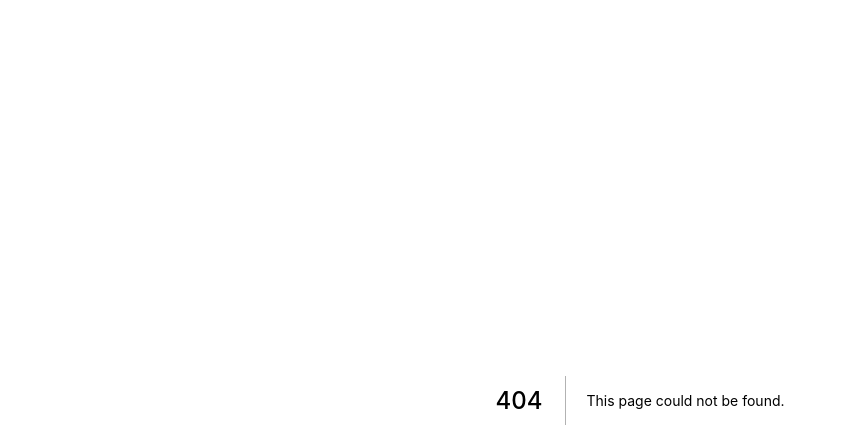
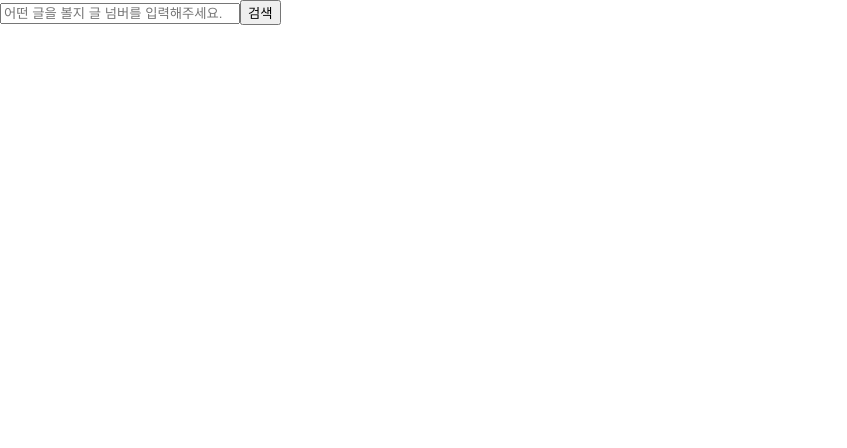
Before and after one commit to jaekwangLee/next-mvvm, a Next.js app: page /post in a window 1280 px wide. Before the commit this address had no page. Shown: the top 448 px of the page, without its empty margins (0-847 px from the left). Built offline with nearby package versions, Linux system fonts and the light colour scheme.

Commit message:
update: MVVM architecture by post

```diff
--- /dev/null
+++ b/components/post/PostItem.tsx
@@ -0,0 +1,8 @@
+import React from 'react';
+
+export const PostItem = ({ title, body, index }: { title: string; body: string; index: number }) => (
+    <div>
+        <h3>{ index }. { title }</h3>
+        <h4>{ body }</h4>
+    </div>
+)
--- /dev/null
+++ b/components/post/PostSearch.tsx
@@ -0,0 +1,8 @@
+import React from 'react';
+
+export const PostSearchBar = ({ index, indexHandler, onSearch }: { index: string; indexHandler: (e: React.ChangeEvent<HTMLInputElement>) => void; onSearch: () => void; }) => (
+    <div>
+        <input placeholder='어떤 글을 볼지 글 넘버를 입력해주세요.' value={index} onChange={indexHandler} onSubmit={onSearch} style={{ width: '240px' }} />
+        <button onClick={onSearch}>검색</button>
+    </div>
+)
--- /dev/null
+++ b/components/post/PostViewController.tsx
@@ -0,0 +1,37 @@
+import React, { useCallback, useState } from 'react';
+import { Post } from '../../model/postModel';
+import { PostItem } from './PostItem';
+import { PostSearchBar } from './PostSearch';
+import { PostViewModel } from './postVIewModel';
+
+export const PostViewController = ({ postModel }: { postModel: PostViewModel }) => {
+    const [post, setPost] = useState<Post>();
+    const [postIndex, setPostIndex] = useState('');
+
+    const postIndexHandler = (event: React.ChangeEvent<HTMLInputElement>) => {
+        const value = event.target.value;
+        if (isNaN(Number(value))) {
+            return null;
+        }
+
+        setPostIndex(value);
+    }
+
+    const handleViewPost = useCallback(async () => {
+        const nextPost = await postModel.getOne(Number(postIndex));
+        if (nextPost && nextPost.status === 200) {
+            setPost(nextPost.data);
+        }
+    }, [postModel, postIndex]);
+
+    return (
+        <>
+            <PostSearchBar index={postIndex} indexHandler={postIndexHandler} onSearch={handleViewPost} />
+            {!!post && <PostItem
+                index={post.id}
+                title={post.title}
+                body={post.body}
+            />}
+        </>
+    )
+}
--- /dev/null
+++ b/components/post/PostViewModel.ts
@@ -0,0 +1,18 @@
+import React from 'react';
+import { PostModel } from '../../model/postModel';
+
+export class PostViewModel {
+    private post: PostModel;
+
+    constructor(postModel: PostModel) {
+        this.post = postModel;
+    }
+
+    getPosts() {
+        return this.post.getPosts();
+    }
+
+    getOne(postNumber: number) {
+        return this.post.getPost(postNumber)
+    }
+}
--- /dev/null
+++ b/model/postModel.ts
@@ -0,0 +1,30 @@
+import axios from 'axios';
+
+export interface Post {
+    id: number;
+    userId: number;
+    title: string;
+    body: string;
+}
+
+export class PostModel {
+    async getPosts() {
+        try {
+            const posts = await axios.get('https://jsonplaceholder.typicode.com/posts');
+            return posts;
+        } catch(error) {
+            console.log('get post list error: ', error)
+            throw error;
+        }
+    }
+
+    async getPost(postNumber: number) {
+        try {
+            const post = await axios.get(`https://jsonplaceholder.typicode.com/posts/${ postNumber }`);
+            return post;
+        } catch(error) {
+            console.log('get post error: ', error)
+            throw error;
+        }
+    }
+}
--- a/package.json
+++ b/package.json
@@ -9,6 +9,7 @@
     "lint": "next lint"
   },
   "dependencies": {
+    "axios": "^0.27.2",
     "next": "12.2.5",
     "react": "18.2.0",
     "react-dom": "18.2.0"
--- /dev/null
+++ b/pages/post/index.tsx
@@ -0,0 +1,15 @@
+import React, { useState } from 'react';
+import { PostViewController } from '../../components/post/PostViewController';
+import { PostViewModel } from '../../components/post/postVIewModel';
+import { PostModel } from '../../model/postModel';
+
+const PostProvider = () => {
+    const _postModel = new PostModel();
+    const [postModel] = useState(new PostViewModel(_postModel))
+
+    return (
+        <PostViewController postModel={postModel} />
+    )
+}
+
+export default PostProvider;
```
Also changed, not shown: components/post/PostListViewController.tsx (added, +8 -0 lines), model/commentModel.ts (added, +13 -0 lines), 1 other file (tests, documents, lock files or other folders).
